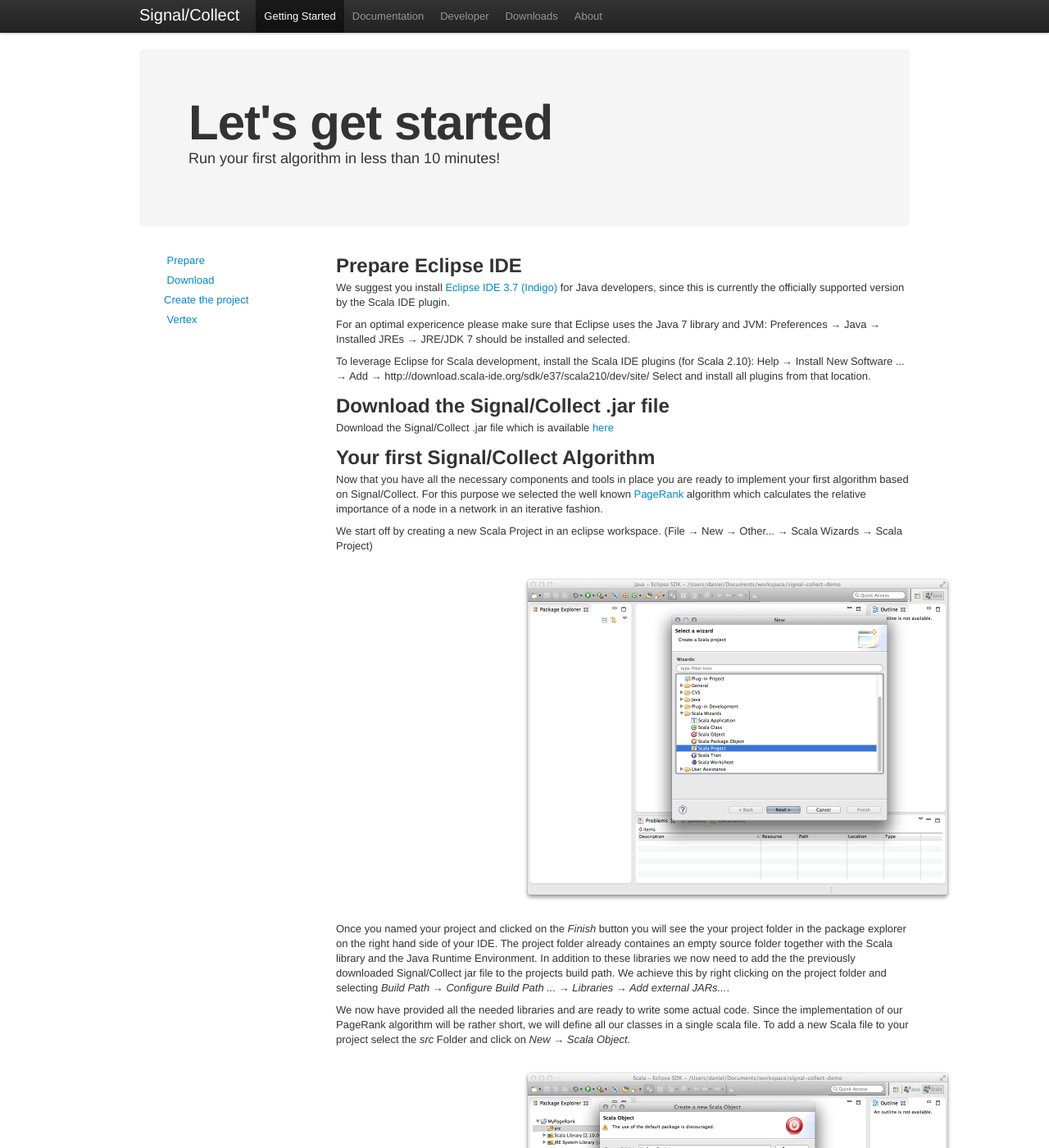
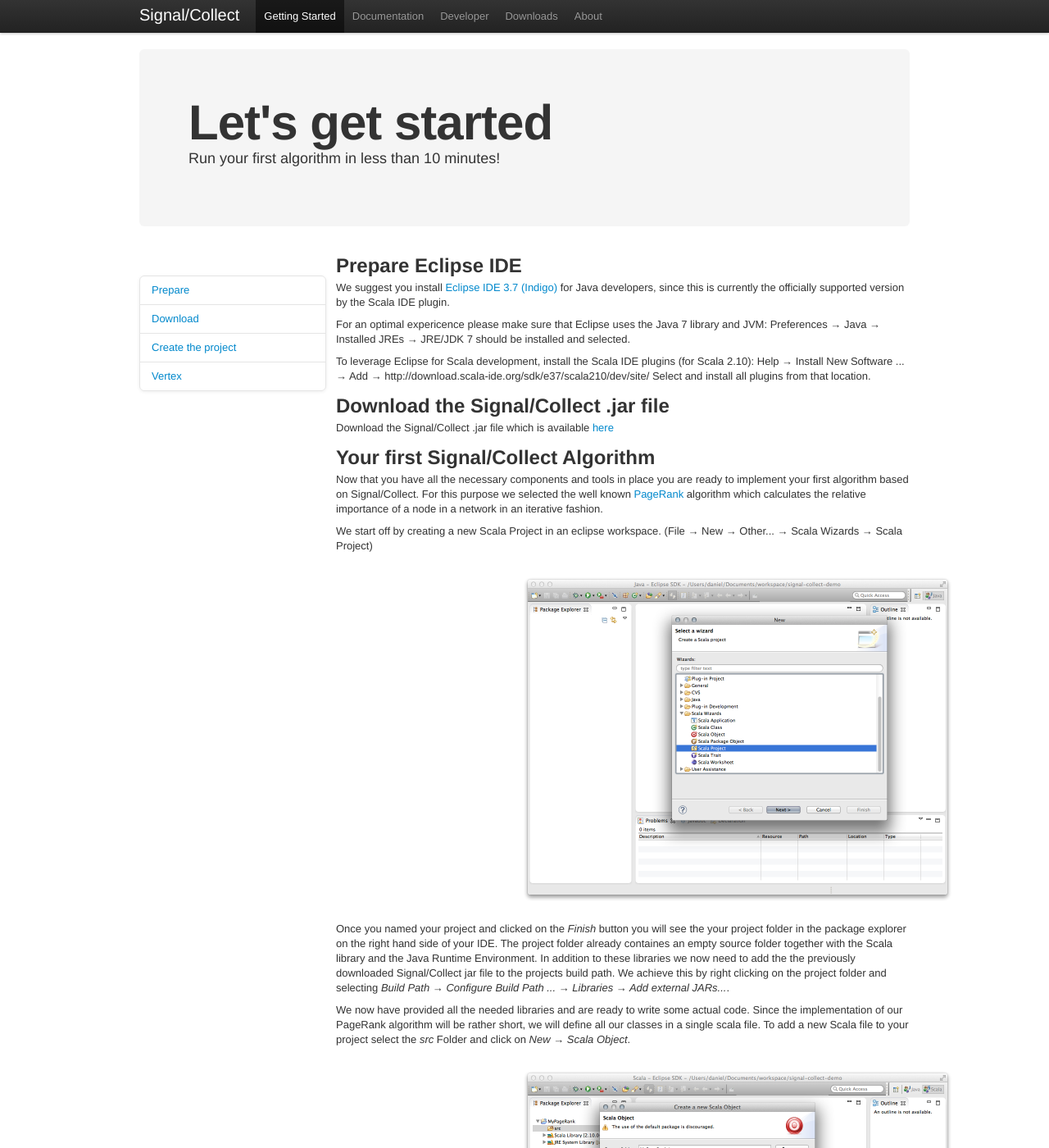
Before and after one commit to uzh/signal-collect, a Jekyll site: the page built from gettingStarted.html, in a window 1280 px wide and 1400 px high. Shown: the whole window at 82% size. Built offline with Jekyll 4.4.1, drawn with Linux system fonts in a browser that asks for light colours; comment, search, counter and statistics services are not loaded; grey boxes are pictures that could not be loaded.

Commit message:
css file updated

```diff
--- a/assets/css/signalCollect.css
+++ b/assets/css/signalCollect.css
@@ -34,3 +34,73 @@
 margin-bottom: opx;
 margin-top: 0px;
 }
+
+/* Sidenav for Docs
+   adapted from http://twitter.github.com/bootstrap/assets/css/docs.css
+-------------------------------------------------- */
+
+.bs-docs-sidenav {
+  width: 228px;
+  margin: 30px 0 0;
+  padding: 0;
+  background-color: #fff;
+  -webkit-border-radius: 6px;
+     -moz-border-radius: 6px;
+          border-radius: 6px;
+  -webkit-box-shadow: 0 1px 4px rgba(0,0,0,.065);
+     -moz-box-shadow: 0 1px 4px rgba(0,0,0,.065);
+          box-shadow: 0 1px 4px rgba(0,0,0,.065);
+}
+.bs-docs-sidenav > li > a {
+  display: block;
+  width: 190px \9;
+  margin: 0 0 -1px;
+  padding: 8px 14px;
+  border: 1px solid #e5e5e5;
+}
+.bs-docs-sidenav > li:first-child > a {
+  -webkit-border-radius: 6px 6px 0 0;
+     -moz-border-radius: 6px 6px 0 0;
+          border-radius: 6px 6px 0 0;
+}
+.bs-docs-sidenav > li:last-child > a {
+  -webkit-border-radius: 0 0 6px 6px;
+     -moz-border-radius: 0 0 6px 6px;
+          border-radius: 0 0 6px 6px;
+}
+.bs-docs-sidenav > .active > a {
+  position: relative;
+  z-index: 2;
+  padding: 9px 15px;
+  border: 0;
+  text-shadow: 0 1px 0 rgba(0,0,0,.15);
+  -webkit-box-shadow: inset 1px 0 0 rgba(0,0,0,.1), inset -1px 0 0 rgba(0,0,0,.1);
+     -moz-box-shadow: inset 1px 0 0 rgba(0,0,0,.1), inset -1px 0 0 rgba(0,0,0,.1);
+          box-shadow: inset 1px 0 0 rgba(0,0,0,.1), inset -1px 0 0 rgba(0,0,0,.1);
+}
+/* Chevrons */
+.bs-docs-sidenav .icon-chevron-right {
+  float: right;
+  margin-top: 2px;
+  margin-right: -6px;
+  opacity: .25;
+}
+.bs-docs-sidenav > li > a:hover {
+  background-color: #f5f5f5;
+}
+.bs-docs-sidenav a:hover .icon-chevron-right {
+  opacity: .5;
+}
+.bs-docs-sidenav .active .icon-chevron-right,
+.bs-docs-sidenav .active a:hover .icon-chevron-right {
+  background-image: url(../img/glyphicons-halflings-white.png);
+  opacity: 1;
+}
+.bs-docs-sidenav.affix {
+  top: 40px;
+}
+.bs-docs-sidenav.affix-bottom {
+  position: absolute;
+  top: auto;
+  bottom: 270px;
+}
--- a/gettingStarted.html
+++ b/gettingStarted.html
@@ -11,10 +11,10 @@
 <div class="row">
   <div class="span3 bs-docs-sidebar">
       <ul class="nav nav-list bs-docs-sidenav">
-        <li><a href="#prepare"><i class="icon-chevron-right"></i> Prepare</a></li>
-        <li><a href="#download"><i class="icon-chevron-right"></i> Download</a></li>
+        <li><a href="#prepare"><i class="icon-chevron-right"></i>Prepare</a></li>
+        <li><a href="#download"><i class="icon-chevron-right"></i>Download</a></li>
         <li><a href="#newProject"><i class="icon-chevron-right"></i>Create the project</a></li>
-        <li><a href="#vertex"><i class="icon-chevron-right"></i> Vertex</a></li>
+        <li><a href="#vertex"><i class="icon-chevron-right"></i>Vertex</a></li>
 
       </ul>
   </div>
```
